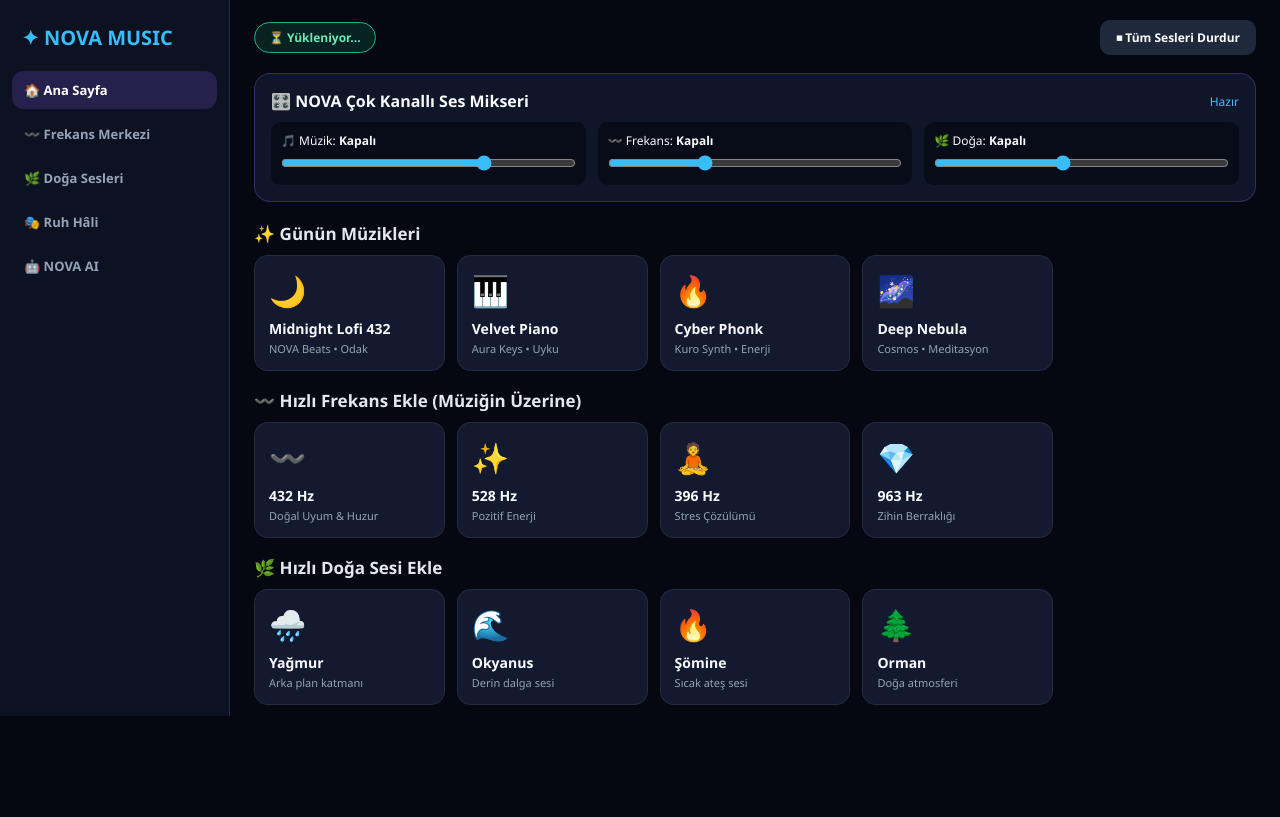
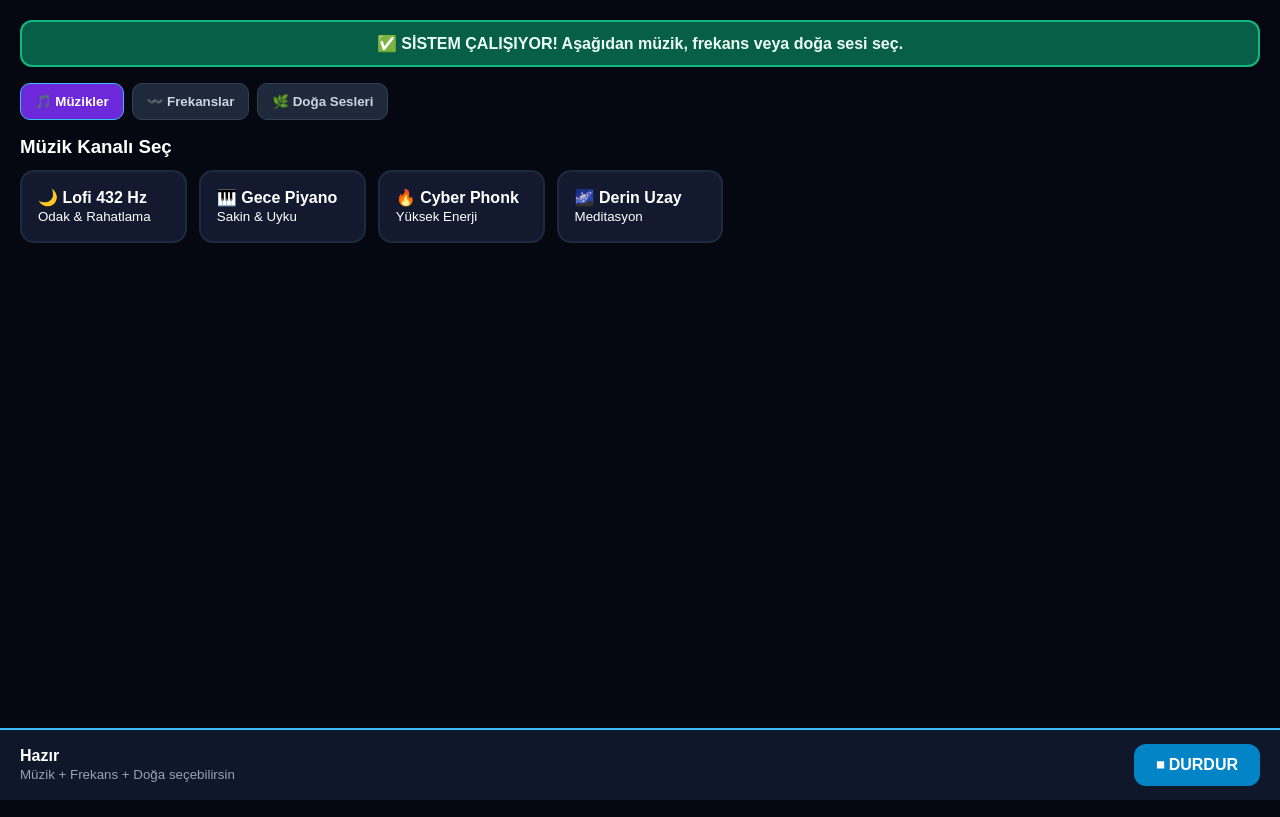
Before and after one commit to awdharkoss-collab/FREKANS-RUHU, a plain HTML site: page index.html in a window 1280 px wide. Drawn offline with Linux system fonts and the light colour scheme.

Commit message:
Update index.html

```diff
--- a/index.html
+++ b/index.html
@@ -3,129 +3,172 @@
 <head>
 <meta charset="UTF-8">
 <meta name="viewport" content="width=device-width,initial-scale=1">
-<title>NOVA MUSIC — Müzik & Frekans Platformu</title>
+<title>NOVA MUSIC</title>
 <style>
-*{box-sizing:border-box;margin:0;padding:0;font-family:'Segoe UI',system-ui,sans-serif}
-body{background:#060811;color:#f8fafc;display:flex;min-height:100vh;padding-bottom:92px}
-.side{width:230px;background:#0d1222;border-right:1px solid rgba(139,92,246,.25);padding:18px 12px;display:flex;flex-direction:column;gap:6px;position:fixed;top:0;bottom:84px;left:0}
-.brand{font-size:20px;font-weight:900;color:#38bdf8;padding:6px 10px 14px}
-.nav{padding:10px 12px;border-radius:12px;color:#94a3b8;font-size:13px;font-weight:700;cursor:pointer}
-.nav:hover,.nav.act{background:rgba(139,92,246,.2);color:#fff}
-.main{margin-left:230px;flex:1;padding:20px 24px}
-.top{display:flex;justify-content:space-between;align-items:center;margin-bottom:18px;gap:10px;flex-wrap:wrap}
-.status{background:rgba(16,185,129,.15);border:1px solid #10b981;color:#6ee7b7;padding:6px 14px;border-radius:20px;font-size:12px;font-weight:700}
-.mixer{background:#0f1629;border:1px solid rgba(139,92,246,.3);border-radius:16px;padding:16px;margin-bottom:20px}
-.mrow{display:grid;grid-template-columns:repeat(auto-fit,minmax(180px,1fr));gap:12px;margin-top:10px}
-.mch{background:#080c18;padding:10px;border-radius:10px;font-size:12px}
-input[type=range]{width:100%;accent-color:#38bdf8;margin-top:6px}
-h2{font-size:17px;margin:18px 0 10px;color:#e2e8f0}
-.grid{display:grid;grid-template-columns:repeat(auto-fill,minmax(165px,1fr));gap:12px}
-.card{background:#131a30;border:1.5px solid rgba(255,255,255,.07);border-radius:14px;padding:14px;cursor:pointer;transition:.15s}
-.card:hover{border-color:#38bdf8;transform:translateY(-2px)}
-.card.act{border-color:#38bdf8;background:#1a2544;box-shadow:0 0 18px rgba(56,189,248,.25)}
-.ico{font-size:30px;margin-bottom:8px}
-.ttl{font-size:14px;font-weight:700}
-.sub{font-size:11px;color:#94a3b8;margin-top:3px}
-.btn{background:linear-gradient(90deg,#0284c7,#7c3aed);border:none;color:#fff;padding:9px 16px;border-radius:10px;font-weight:700;cursor:pointer;font-size:12px}
-.ai-in{display:flex;gap:8px;margin:10px 0}
-.ai-in input{flex:1;background:#080c18;border:1px solid #334155;border-radius:10px;padding:10px;color:#fff}
-.player{position:fixed;bottom:0;left:0;right:0;height:84px;background:#0a0e1a;border-top:1px solid rgba(139,92,246,.3);display:flex;align-items:center;justify-content:space-between;padding:0 20px;z-index:50}
-.pbtn{width:46px;height:46px;border-radius:50%;background:linear-gradient(135deg,#38bdf8,#8b5cf6);border:none;color:#fff;font-size:18px;cursor:pointer}
-.view{display:none}
-.view.act{display:block}
-@media(max-width:768px){
-  .side{width:100%;height:auto;bottom:84px;top:auto;flex-direction:row;overflow-x:auto;padding:8px}
-  .brand{display:none}
-  .main{margin-left:0;padding:14px 14px 70px}
-}
+*{box-sizing:border-box;margin:0;padding:0;font-family:sans-serif}
+body{background:#060811;color:#fff;padding:20px 20px 100px}
+.ok{background:#065f46;border:2px solid #10b981;color:#ecfdf5;padding:12px;border-radius:12px;margin-bottom:16px;font-weight:700;text-align:center}
+.tabs{display:flex;gap:8px;flex-wrap:wrap;margin-bottom:16px}
+.tab{background:#1e293b;color:#cbd5e1;border:1px solid #334155;padding:10px 14px;border-radius:10px;cursor:pointer;font-weight:700}
+.tab.act{background:#6d28d9;color:#fff;border-color:#38bdf8}
+.grid{display:grid;grid-template-columns:repeat(auto-fill,minmax(160px,1fr));gap:12px;margin:12px 0 24px}
+.card{background:#131a30;border:2px solid #1e293b;border-radius:14px;padding:16px;cursor:pointer}
+.card.act{border-color:#38bdf8;background:#1e294b}
+.panel{display:none}
+.panel.act{display:block}
+.bar{position:fixed;bottom:0;left:0;right:0;background:#0f172a;border-top:2px solid #38bdf8;padding:14px 20px;display:flex;justify-content:space-between;align-items:center}
+button.play{background:#0284c7;color:#fff;border:none;padding:12px 22px;border-radius:12px;font-size:16px;font-weight:800;cursor:pointer}
 </style>
 </head>
 <body>
 
-<aside class="side">
-  <div class="brand">✦ NOVA MUSIC</div>
-  <div class="nav act" id="n-home" onclick="showTab('home')">🏠 Ana Sayfa</div>
-  <div class="nav" id="n-freq" onclick="showTab('freq')">〰️ Frekans Merkezi</div>
-  <div class="nav" id="n-nat" onclick="showTab('nat')">🌿 Doğa Sesleri</div>
-  <div class="nav" id="n-mood" onclick="showTab('mood')">🎭 Ruh Hâli</div>
-  <div class="nav" id="n-ai" onclick="showTab('ai')">🤖 NOVA AI</div>
-</aside>
+<div class="ok" id="durum">⏳ Sayfa yükleniyor...</div>
 
-<main class="main">
-  <div class="top">
-    <div class="status" id="sysStatus">⏳ Yükleniyor...</div>
-    <button type="button" class="btn" style="background:#1e293b" onclick="stopAll()">⏹ Tüm Sesleri Durdur</button>
+<div class="tabs">
+  <button type="button" class="tab act" id="t-muzik" onclick="sekme('muzik')">🎵 Müzikler</button>
+  <button type="button" class="tab" id="t-frekans" onclick="sekme('frekans')">〰️ Frekanslar</button>
+  <button type="button" class="tab" id="t-doga" onclick="sekme('doga')">🌿 Doğa Sesleri</button>
 </div>
 
-  <div class="mixer">
-    <div style="display:flex;justify-content:space-between;align-items:center">
-      <strong>🎛️ NOVA Çok Kanallı Ses Mikseri</strong>
-      <span style="font-size:12px;color:#38bdf8" id="mixInfo">Hazır</span>
-    </div>
-    <div class="mrow">
-      <div class="mch">🎵 Müzik: <b id="lblM">Kapalı</b><input type="range" min="0" max="1" step="0.02" value="0.7" oninput="setVol('m',this.value)"></div>
-      <div class="mch">〰️ Frekans: <b id="lblF">Kapalı</b><input type="range" min="0" max="0.25" step="0.005" value="0.08" oninput="setVol('f',this.value)"></div>
-      <div class="mch">🌿 Doğa: <b id="lblN">Kapalı</b><input type="range" min="0" max="0.6" step="0.02" value="0.25" oninput="setVol('n',this.value)"></div>
+<div class="panel act" id="p-muzik">
+  <h3>Müzik Kanalı Seç</h3>
+  <div class="grid">
+    <div class="card" onclick="muzikCal('Lofi 432 Hz','triangle',420,216,this)">🌙 <b>Lofi 432 Hz</b><br><small>Odak & Rahatlama</small></div>
+    <div class="card" onclick="muzikCal('Gece Piyano','sine',650,261.6,this)">🎹 <b>Gece Piyano</b><br><small>Sakin & Uyku</small></div>
+    <div class="card" onclick="muzikCal('Cyber Phonk','sawtooth',320,110,this)">🔥 <b>Cyber Phonk</b><br><small>Yüksek Enerji</small></div>
+    <div class="card" onclick="muzikCal('Derin Uzay','sine',900,174,this)">🌌 <b>Derin Uzay</b><br><small>Meditasyon</small></div>
   </div>
 </div>
 
-  <div class="view act" id="v-home">
-    <h2>✨ Günün Müzikleri</h2>
+<div class="panel" id="p-frekans">
+  <h3>Şifa Frekansı Ekle (Müziğin Üzerine Çalar)</h3>
   <div class="grid">
-      <div class="card" id="tr-0" onclick="playMusic(0,'Midnight Lofi 432','triangle',420,216)"><div class="ico">🌙</div><div class="ttl">Midnight Lofi 432</div><div class="sub">NOVA Beats • Odak</div></div>
-      <div class="card" id="tr-1" onclick="playMusic(1,'Velvet Piano','sine',650,261.6)"><div class="ico">🎹</div><div class="ttl">Velvet Piano</div><div class="sub">Aura Keys • Uyku</div></div>
-      <div class="card" id="tr-2" onclick="playMusic(2,'Cyber Phonk','sawtooth',320,110)"><div class="ico">🔥</div><div class="ttl">Cyber Phonk</div><div class="sub">Kuro Synth • Enerji</div></div>
-      <div class="card" id="tr-3" onclick="playMusic(3,'Deep Nebula','sine',900,174)"><div class="ico">🌌</div><div class="ttl">Deep Nebula</div><div class="sub">Cosmos • Meditasyon</div></div>
-    </div>
-
-    <h2>〰️ Hızlı Frekans Ekle (Müziğin Üzerine)</h2>
-    <div class="grid">
-      <div class="card" id="hf-432" onclick="toggleFreq(432)"><div class="ico">〰️</div><div class="ttl">432 Hz</div><div class="sub">Doğal Uyum & Huzur</div></div>
-      <div class="card" id="hf-528" onclick="toggleFreq(528)"><div class="ico">✨</div><div class="ttl">528 Hz</div><div class="sub">Pozitif Enerji</div></div>
-      <div class="card" id="hf-396" onclick="toggleFreq(396)"><div class="ico">🧘</div><div class="ttl">396 Hz</div><div class="sub">Stres Çözülümü</div></div>
-      <div class="card" id="hf-963" onclick="toggleFreq(963)"><div class="ico">💎</div><div class="ttl">963 Hz</div><div class="sub">Zihin Berraklığı</div></div>
-    </div>
-
-    <h2>🌿 Hızlı Doğa Sesi Ekle</h2>
-    <div class="grid">
-      <div class="card" id="hn-rain" onclick="toggleNat('rain','Yağmur','bandpass',850)"><div class="ico">🌧️</div><div class="ttl">Yağmur</div><div class="sub">Arka plan katmanı</div></div>
-      <div class="card" id="hn-ocean" onclick="toggleNat('ocean','Okyanus','lowpass',320)"><div class="ico">🌊</div><div class="ttl">Okyanus</div><div class="sub">Derin dalga sesi</div></div>
-      <div class="card" id="hn-fire" onclick="toggleNat('fire','Şömine','lowpass',240)"><div class="ico">🔥</div><div class="ttl">Şömine</div><div class="sub">Sıcak ateş sesi</div></div>
-      <div class="card" id="hn-forest" onclick="toggleNat('forest','Orman','bandpass',1200)"><div class="ico">🌲</div><div class="ttl">Orman</div><div class="sub">Doğa atmosferi</div></div>
+    <div class="card" onclick="frekansCal(174,this)"><b>174 Hz</b><br><small>Gevşeme</small></div>
+    <div class="card" onclick="frekansCal(285,this)"><b>285 Hz</b><br><small>Yenilenme</small></div>
+    <div class="card" onclick="frekansCal(396,this)"><b>396 Hz</b><br><small>Stres Atma</small></div>
+    <div class="card" onclick="frekansCal(417,this)"><b>417 Hz</b><br><small>Tazelenme</small></div>
+    <div class="card" onclick="frekansCal(432,this)"><b>432 Hz</b><br><small>Doğal Uyum</small></div>
+    <div class="card" onclick="frekansCal(528,this)"><b>528 Hz</b><br><small>Pozitif Enerji</small></div>
+    <div class="card" onclick="frekansCal(639,this)"><b>639 Hz</b><br><small>İç Huzur</small></div>
+    <div class="card" onclick="frekansCal(741,this)"><b>741 Hz</b><br><small>Zihin Temizliği</small></div>
+    <div class="card" onclick="frekansCal(852,this)"><b>852 Hz</b><br><small>Farkındalık</small></div>
+    <div class="card" onclick="frekansCal(963,this)"><b>963 Hz</b><br><small>Berraklık</small></div>
   </div>
 </div>
 
-  <div class="view" id="v-freq">
-    <h2>〰️ FREQUENCY CENTER (174 Hz – 963 Hz)</h2>
+<div class="panel" id="p-doga">
+  <h3>Doğa Sesi Katmanı</h3>
   <div class="grid">
-      <div class="card" id="fq-174" onclick="toggleFreq(174)"><div class="ttl">174 Hz</div><div class="sub">Temel Gevşeme</div></div>
-      <div class="card" id="fq-285" onclick="toggleFreq(285)"><div class="ttl">285 Hz</div><div class="sub">Yenilenme Tonu</div></div>
-      <div class="card" id="fq-396" onclick="toggleFreq(396)"><div class="ttl">396 Hz</div><div class="sub">Stres Çözülümü</div></div>
-      <div class="card" id="fq-417" onclick="toggleFreq(417)"><div class="ttl">417 Hz</div><div class="sub">Akış & Değişim</div></div>
-      <div class="card" id="fq-432" onclick="toggleFreq(432)"><div class="ttl">432 Hz</div><div class="sub">Doğal Uyum</div></div>
-      <div class="card" id="fq-528" onclick="toggleFreq(528)"><div class="ttl">528 Hz</div><div class="sub">Huzur & Dinginlik</div></div>
-      <div class="card" id="fq-639" onclick="toggleFreq(639)"><div class="ttl">639 Hz</div><div class="sub">İçsel Uyum</div></div>
-      <div class="card" id="fq-741" onclick="toggleFreq(741)"><div class="ttl">741 Hz</div><div class="sub">Zihin Berraklığı</div></div>
-      <div class="card" id="fq-852" onclick="toggleFreq(852)"><div class="ttl">852 Hz</div><div class="sub">Derin Farkındalık</div></div>
-      <div class="card" id="fq-963" onclick="toggleFreq(963)"><div class="ttl">963 Hz</div><div class="sub">Saf Sessizlik</div></div>
+    <div class="card" onclick="dogaCal('Yağmur','bandpass',850,this)">🌧️ <b>Yağmur</b></div>
+    <div class="card" onclick="dogaCal('Okyanus','lowpass',320,this)">🌊 <b>Okyanus</b></div>
+    <div class="card" onclick="dogaCal('Şömine','lowpass',240,this)">🔥 <b>Şömine</b></div>
+    <div class="card" onclick="dogaCal('Orman','bandpass',1200,this)">🌲 <b>Orman</b></div>
   </div>
 </div>
 
-  <div class="view" id="v-nat">
-    <h2>🌿 Doğa Sesleri Kütüphanesi</h2>
-    <div class="grid">
-      <div class="card" onclick="toggleNat('rain','Yağmur','bandpass',850)"><div class="ico">🌧️</div><div class="ttl">Yağmur</div></div>
-      <div class="card" onclick="toggleNat('thunder','Gök Gürültüsü','lowpass',140)"><div class="ico">⛈️</div><div class="ttl">Gök Gürültüsü</div></div>
-      <div class="card" onclick="toggleNat('ocean','Okyanus','lowpass',320)"><div class="ico">🌊</div><div class="ttl">Okyanus</div></div>
-      <div class="card" onclick="toggleNat('waves','Deniz Dalgaları','bandpass',420)"><div class="ico">🏖️</div><div class="ttl">Deniz Dalgaları</div></div>
-      <div class="card" onclick="toggleNat('forest','Orman','bandpass',1200)"><div class="ico">🌲</div><div class="ttl">Orman</div></div>
-      <div class="card" onclick="toggleNat('birds','Kuş Sesleri','highpass',2400)"><div class="ico">🐦</div><div class="ttl">Kuş Sesleri</div></div>
-      <div class="card" onclick="toggleNat('wind','Rüzgâr','bandpass',520)"><div class="ico">🍃</div><div class="ttl">Rüzgâr</div></div>
-      <div class="card" onclick="toggleNat('fire','Şömine','lowpass',240)"><div class="ico">🔥</div><div class="ttl">Şömine</div></div>
-      <div class="card" onclick="toggleNat('river','Nehir','bandpass',680)"><div class="ico">🏞️</div><div class="ttl">Nehir</div></div>
-      <div class="card" onclick="toggleNat('night','Gece Böcekleri','highpass',3200)"><div class="ico">🦗</div><div class="ttl">Gece Böcekleri</div></div>
+<div class="bar">
+  <div>
+    <div id="bilgi" style="font-weight:700">Hazır</div>
+    <small id="katman" style="color:#94a3b8">Müzik + Frekans + Doğa seçebilirsin</small>
   </div>
+  <button type="button" class="play" onclick="hepsiniDurdur()">⏹ DURDUR</button>
 </div>
 
-  <div class="view" id="v-mood">
-    <h2>🎭 Ruh Hâline Göre Tek Tık Kombinasyonlar</h2>
+<script>
+var sesCtx = null;
+var mZaman = null;
+var fOsc = null;
+var dKaynak = null;
+
+function sesBaslat() {
+  if (!sesCtx) {
+    var AC = window.AudioContext || window.webkitAudioContext;
+    sesCtx = new AC();
+  }
+  if (sesCtx.state === "suspended") {
+    sesCtx.resume();
+  }
+}
+
+function sekme(ad) {
+  document.getElementById("p-muzik").className = "panel";
+  document.getElementById("p-frekans").className = "panel";
+  document.getElementById("p-doga").className = "panel";
+  document.getElementById("p-" + ad).className = "panel act";
+
+  document.getElementById("t-muzik").className = "tab";
+  document.getElementById("t-frekans").className = "tab";
+  document.getElementById("t-doga").className = "tab";
+  document.getElementById("t-" + ad).className = "tab act";
+}
+
+function muzikCal(ad, dalga, hiz, temel, kart) {
+  sesBaslat();
+  clearInterval(mZaman);
+  var adim = 0;
+  document.getElementById("bilgi").innerText = "🎵 Çalıyor: " + ad;
+  mZaman = setInterval(function() {
+    var oran = (adim % 4 === 0) ? 1 : (adim % 4 === 1) ? 1.25 : (adim % 4 === 2) ? 1.5 : 1.875;
+    var o = sesCtx.createOscillator();
+    var g = sesCtx.createGain();
+    o.type = dalga;
+    o.frequency.value = temel * oran;
+    g.gain.setValueAtTime(0.12, sesCtx.currentTime);
+    g.gain.exponentialRampToValueAtTime(0.001, sesCtx.currentTime + 0.6);
+    o.connect(g);
+    g.connect(sesCtx.destination);
+    o.start();
+    o.stop(sesCtx.currentTime + 0.65);
+    adim++;
+  }, hiz);
+}
+
+function frekansCal(hz, kart) {
+  sesBaslat();
+  if (fOsc) { try { fOsc.stop(); } catch (e) {} fOsc = null; }
+  var o = sesCtx.createOscillator();
+  var g = sesCtx.createGain();
+  o.type = "sine";
+  o.frequency.value = hz;
+  g.gain.value = 0.08;
+  o.connect(g);
+  g.connect(sesCtx.destination);
+  o.start();
+  fOsc = o;
+  document.getElementById("katman").innerText = "〰️ Aktif Frekans: " + hz + " Hz";
+}
+
+function dogaCal(ad, tip, frek, kart) {
+  sesBaslat();
+  if (dKaynak) { try { dKaynak.stop(); } catch (e) {} dKaynak = null; }
+  var buf = sesCtx.createBuffer(1, sesCtx.sampleRate * 2, sesCtx.sampleRate);
+  var veri = buf.getChannelData(0);
+  for (var i = 0; i < veri.length; i++) { veri[i] = Math.random() * 2 - 1; }
+  var src = sesCtx.createBufferSource();
+  src.buffer = buf;
+  src.loop = true;
+  var flt = sesCtx.createBiquadFilter();
+  flt.type = tip;
+  flt.frequency.value = frek;
+  var g = sesCtx.createGain();
+  g.gain.value = 0.2;
+  src.connect(flt);
+  flt.connect(g);
+  g.connect(sesCtx.destination);
+  src.start();
+  dKaynak = src;
+  document.getElementById("katman").innerText = "🌿 Aktif Doğa Sesi: " + ad;
+}
+
+function hepsiniDurdur() {
+  clearInterval(mZaman);
+  if (fOsc) { try { fOsc.stop(); } catch (e) {} fOsc = null; }
+  if (dKaynak) { try { dKaynak.stop(); } catch (e) {} dKaynak = null; }
+  document.getElementById("bilgi").innerText = "Durduruldu";
+  document.getElementById("katman").innerText = "Tüm sesler kapatıldı";
+}
+
+document.getElementById("durum").innerText = "✅ SİSTEM ÇALIŞIYOR! Aşağıdan müzik, frekans veya doğa sesi seç.";
+</script>
+</body>
+</html>
```
Lines whose indentation alone changed are shown as unchanged.
